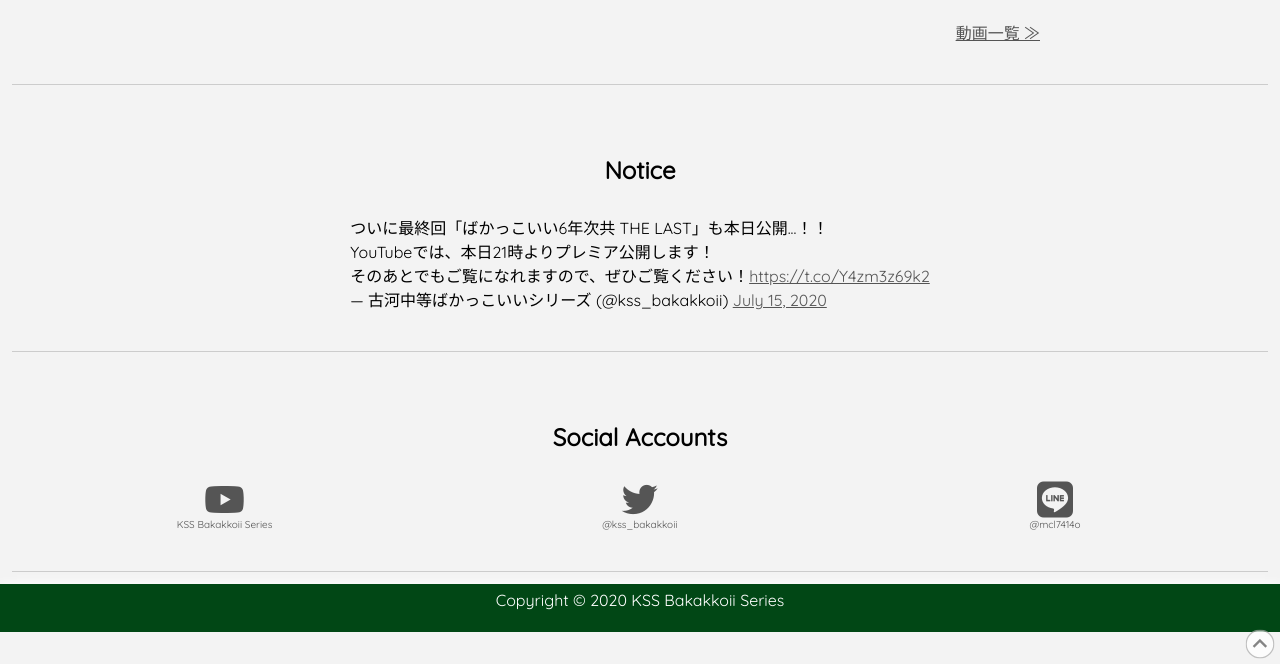
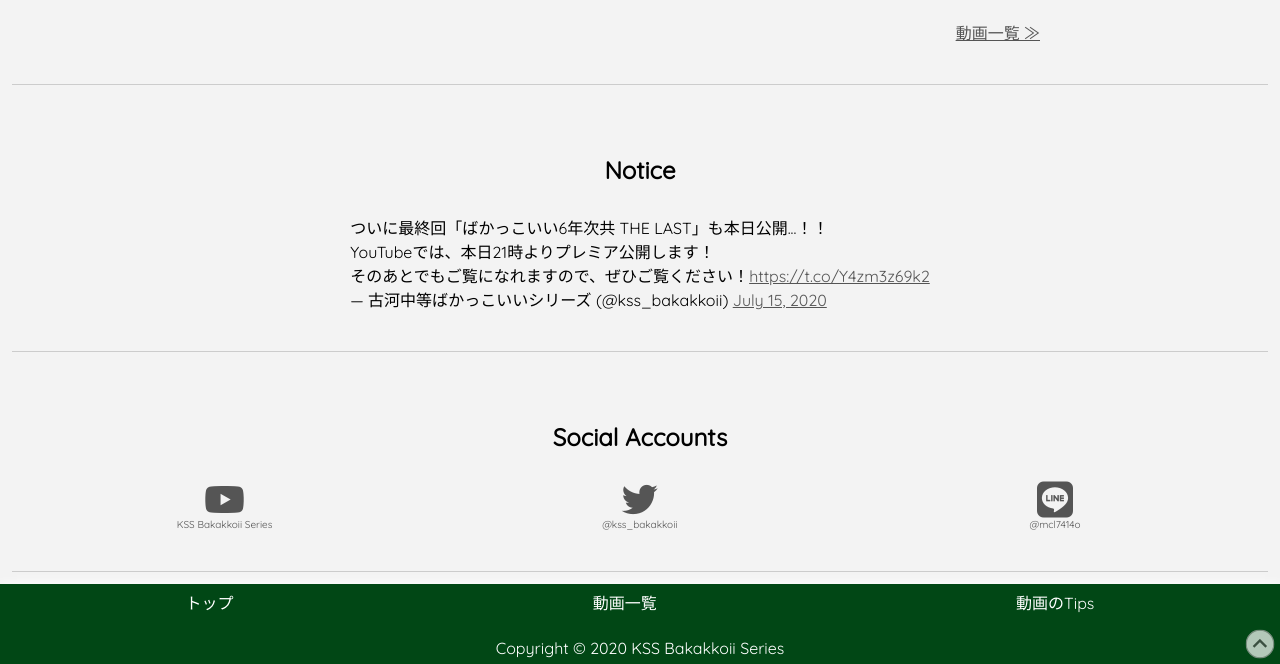
Before and after one commit to a01sa01to/kss-bakakkoii-website, a Jekyll site: the page built from index.html, in a window 1280 px wide and 900 px high, scrolled down 2150 px, cut to the strip 236-900 px from the top of the window. Built offline with Jekyll 4.4.1, drawn with Linux system fonts in a browser that asks for light colours; nearby versions of some CDN libraries; some web fonts are replaced; comment, search, counter and statistics services are not loaded.

Commit message:
Update: footer menu

```diff
--- a/_includes/footer.html
+++ b/_includes/footer.html
@@ -1 +1,8 @@
+<div id="links">
+  <ul>
+    <li><a href="/">トップ</a></li>
+    <li><a href="/video/">動画一覧</a></li>
+    <li><a href="/video/tips">動画のTips</a></li>
+  </ul>
+</div>
 <p id="copyright">Copyright &copy; 2020 KSS Bakakkoii Series</p>
--- a/css/footer.css
+++ b/css/footer.css
@@ -1,6 +1,8 @@
 footer {
   width: 100vw;
-  height: 48px;
+  height: -webkit-fit-content;
+  height: -moz-fit-content;
+  height: fit-content;
   padding: 6px;
   color: #fff;
   background-color: #014715;
@@ -11,4 +13,29 @@ footer {
 footer p#copyright {
   text-align: center;
 }
+
+footer div#links {
+  margin-bottom: 24px;
+}
+
+footer div#links ul {
+  display: -webkit-box;
+  display: -ms-flexbox;
+  display: flex;
+  -ms-flex-pack: distribute;
+      justify-content: space-around;
+  list-style: none;
+}
+
+footer div#links ul li {
+  width: -webkit-fit-content;
+  width: -moz-fit-content;
+  width: fit-content;
+  margin: auto;
+}
+
+footer div#links ul li a {
+  color: #fff;
+  text-decoration: none;
+}
 /*# sourceMappingURL=footer.css.map */
```
Also changed, not shown: css/footer.scss (+22 -1 lines), 1 other file.
